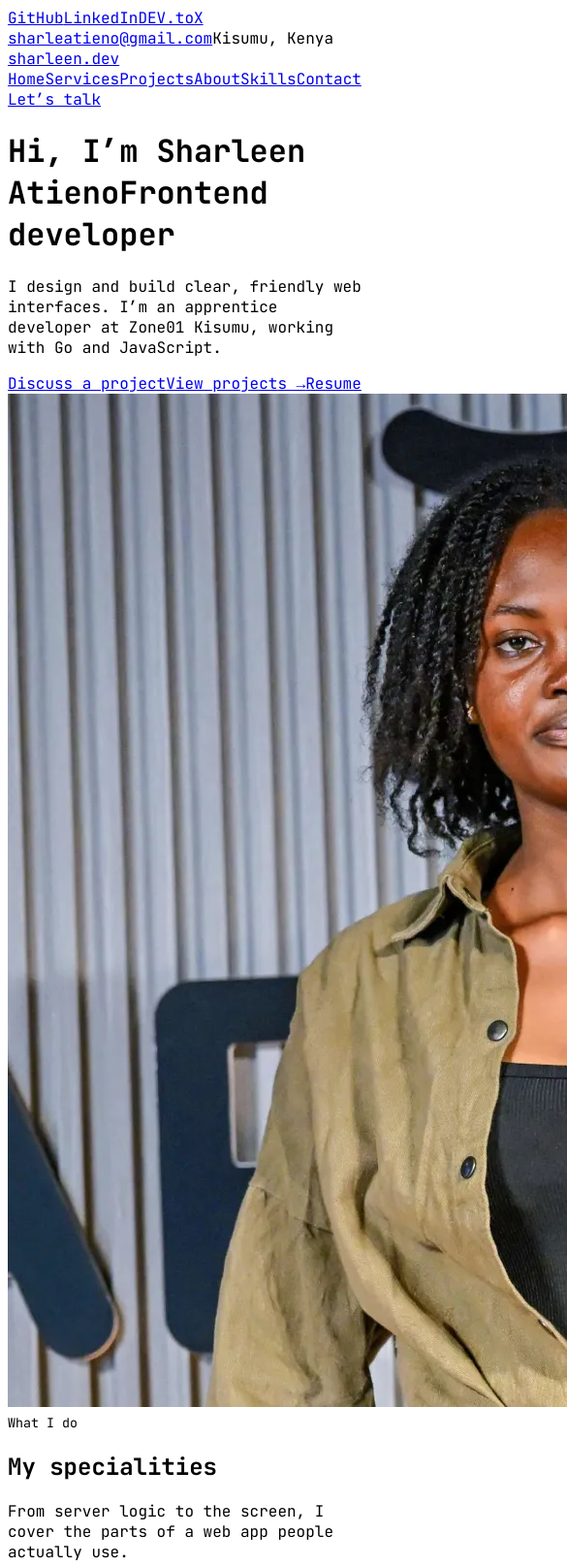
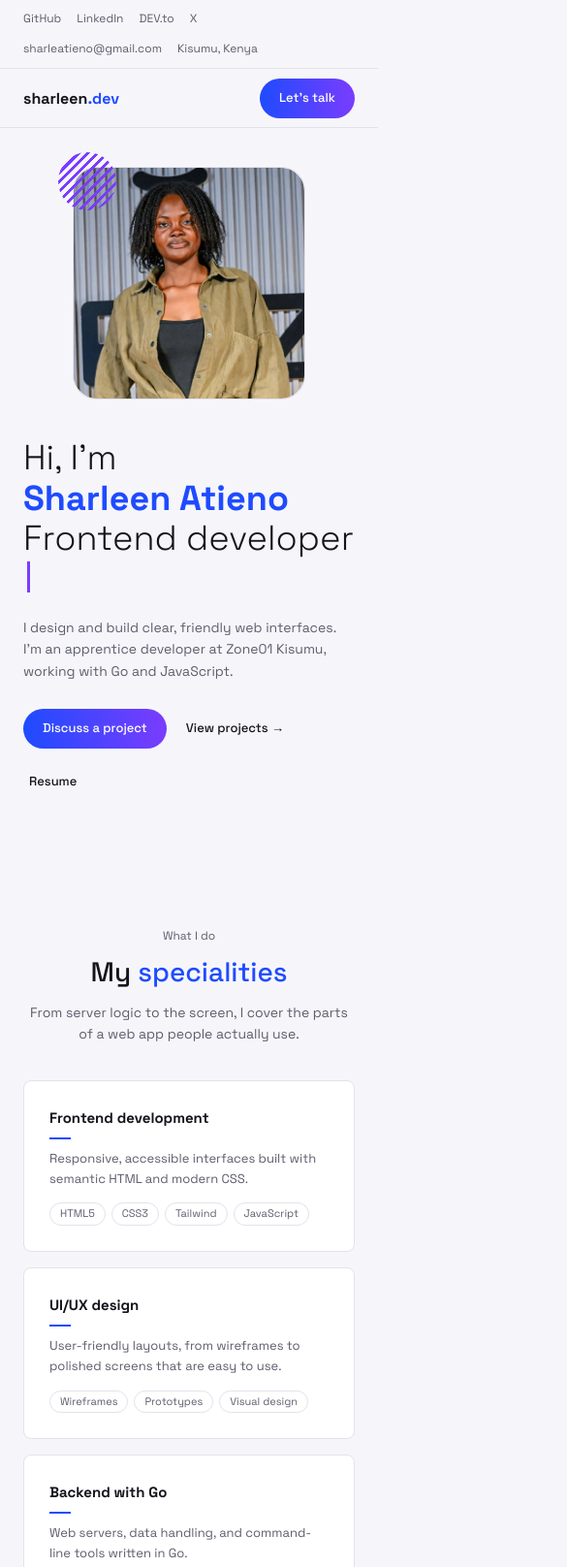
Before and after one commit to atienosharzy-boop/Portfolio, a plain HTML site: page index.html in a window 390 px wide. Shown: the top 1616 px of the page at 97% size, 585 px wide, since content can reach past the window. Drawn offline with Linux system fonts and the light colour scheme.

Commit message:
style: add light theme, layout and hover styles for portfolio

```diff
--- a/style.css
+++ b/style.css
@@ -1,94 +1,65 @@
-/* @import url('https://fonts.googleapis.com/css2?family=JetBrains+Mono:wght@300;400;600;700&display=swap');
-
-body {
-  font-family: 'JetBrains Mono', monospace;
-}
-
-/* Smooth Emerald Glow Effect */
-/*
-.emerald-border {
-  box-shadow: 0 0 20px rgba(16, 185, 129, 0.2);
-}
-
-.emerald-border:hover {
-  box-shadow: 0 0 28px rgba(16, 185, 129, 0.35);
-}
-
-.emerald-text-glow {
-  text-shadow: 0 0 12px rgba(52, 211, 153, 0.6);
-}
-
-/* Background Grid Pattern */
-/*
-.bg-grid-pattern {
-  background-image: radial-gradient(rgba(16, 185, 129, 0.12) 1px, transparent 1px);
-  background-size: 28px 28px;
-}
-
-/* Custom Scrollbar */
-/*S
-::-webkit-scrollbar {
-  width: 10px;
-}
-
-::-webkit-scrollbar-track {
-  background: #090d16;
-}
-
-::-webkit-scrollbar-thumb {
-  background: #1e293b;
-  border-radius: 6px;
-}
-
-::-webkit-scrollbar-thumb:hover {
-  background: #10b981;
-} */
-
-
-@import url('https://fonts.googleapis.com/css2?family=JetBrains+Mono:wght@300;400;600;700&display=swap');
-
-body {
-  font-family: 'JetBrains Mono', monospace;
-}
-
-/* Smooth Emerald Glow Effect */
-.emerald-border {
-  box-shadow: 0 0 20px rgba(16, 185, 129, 0.2);
-}
-
-.emerald-border:hover {
-  box-shadow: 0 0 28px rgba(16, 185, 129, 0.35);
-}
-
-.emerald-text-glow {
-  text-shadow: 0 0 12px rgba(52, 211, 153, 0.6);
-}
-
-/* Background Grid Pattern */
-.bg-grid-pattern {
-  background-image: radial-gradient(rgba(16, 185, 129, 0.12) 1px, transparent 1px);
-  background-size: 28px 28px;
-}
-
-/* Custom Scrollbar */
-::-webkit-scrollbar {
-  width: 10px;
-}
-
-::-webkit-scrollbar-track {
-  background: #090d16;
-}
-
-::-webkit-scrollbar-thumb {
-  background: #1e293b;
-  border-radius: 6px;
-}
-
-::-webkit-scrollbar-thumb:hover {
-  background: #10b981;
-}
-
-/* Smooth anchor scrolling, offset for sticky header */
-html { scroll-behavior: smooth; }
-section[id] { scroll-margin-top: 90px; }
-@media (prefers-reduced-motion: reduce) { html { scroll-behavior: auto; } }
+:root{--bg:#f6f6fa;--panel:#ffffff;--line:#e2e2ec;--text:#14141c;--muted:#5d5d6e;--blue:#1f4bff;--violet:#7a3cff;--grad:linear-gradient(90deg,var(--blue),var(--violet));
+color-scheme:light;box-sizing:border-box;padding-top:env(safe-area-inset-top,0px);padding-bottom:env(safe-area-inset-bottom,0px)}
+.grid.g4{grid-template-columns:repeat(2,1fr)}
+*{box-sizing:border-box}html{scroll-behavior:smooth;scroll-padding-top:70px}
+body{margin:0;background:var(--bg);color:var(--text);font-family:"Space Grotesk",system-ui,sans-serif;line-height:1.6}
+a{color:inherit;text-decoration:none}
+:focus-visible{outline:2px solid var(--blue);outline-offset:3px}
+.wrap{max-width:1000px;margin:0 auto;padding:0 24px}
+.top{border-bottom:1px solid var(--line);font-size:12px;color:var(--muted)}
+.top .wrap{display:flex;justify-content:space-between;gap:12px;flex-wrap:wrap;padding-top:10px;padding-bottom:10px}
+.top a:hover{color:var(--text)}.soc,.info{display:flex;gap:16px;flex-wrap:wrap}
+nav{position:sticky;top:0;z-index:5;background:var(--bg);border-bottom:1px solid var(--line)}
+nav .wrap{display:flex;align-items:center;justify-content:space-between;gap:16px;height:60px}
+.logo{font-weight:700}.logo span{color:var(--blue)}
+.links{display:flex;gap:26px;font-size:13px;color:var(--muted)}.links a:hover{color:var(--text)}
+.btn{display:inline-block;padding:10px 20px;border-radius:999px;background:var(--grad);color:#fff;font-size:13px;font-weight:500}
+.btn.ghost{background:none;color:var(--text);padding-left:6px}
+.hero{padding:80px 0 60px}
+.hero .wrap{display:grid;grid-template-columns:1.2fr 1fr;gap:40px;align-items:center}
+h1{font-weight:300;font-size:clamp(36px,6vw,54px);line-height:1.15;margin:0 0 18px}
+h1 b{display:block;font-weight:700;color:var(--blue)}
+.hero p{color:var(--muted);max-width:44ch;font-size:14px}
+.cta{display:flex;align-items:center;gap:14px;margin-top:28px;flex-wrap:wrap}
+.photo{position:relative;aspect-ratio:1;max-width:340px;margin:0 auto;width:100%;border-radius:24px;border:1px solid var(--line);background:radial-gradient(circle at 30% 20%,#243cff55,transparent 60%),var(--panel);display:grid;place-items:center;font-size:96px;font-weight:700;color:var(--blue)}
+.badge{position:absolute;right:-14px;bottom:24px;width:96px;height:96px;border-radius:50%;border:1px solid var(--violet);background:var(--bg);display:grid;place-items:center;text-align:center;font-size:11px;line-height:1.3;color:var(--text);padding:10px}
+section{padding:64px 0}
+.head{text-align:center;margin-bottom:36px}
+.head small{color:var(--muted);font-size:12px}
+h2{font-weight:500;font-size:28px;margin:4px 0 8px}h2 b{color:var(--blue);font-weight:500}
+.head p{color:var(--muted);font-size:14px;max-width:52ch;margin:0 auto}
+.grid{display:grid;grid-template-columns:repeat(3,1fr);gap:16px}
+.card{background:var(--panel);border:1px solid var(--line);padding:26px;border-radius:8px}
+.card h3{margin:0 0 6px;font-size:15px}.card h3::after{content:"";display:block;width:22px;height:2px;background:var(--blue);margin-top:8px}
+.card p{color:var(--muted);font-size:13px;margin:10px 0 0}
+.card .tags{display:flex;gap:6px;flex-wrap:wrap;margin-top:14px}
+.tags span{font-size:11px;border:1px solid var(--line);border-radius:999px;padding:2px 10px;color:var(--muted)}
+.steps{display:grid;grid-template-columns:repeat(4,1fr);gap:16px}
+.steps .card{text-align:center}.steps .card h3::after{margin:8px auto 0}
+.chips{display:flex;flex-wrap:wrap;gap:10px;justify-content:center}
+.chips span{padding:8px 18px;border-radius:999px;background:var(--panel);border:1px solid var(--line);font-size:13px}
+.contact{text-align:center}
+.contact .cta{justify-content:center}
+footer{border-top:1px solid var(--line);padding:22px 0;text-align:center;color:var(--muted);font-size:12px}
+@media(max-width:800px){.hero .wrap{grid-template-columns:1fr}.photo{order:-1;max-width:240px;font-size:70px}.grid,.steps,.grid.g4{grid-template-columns:1fr}.links{display:none}.hero{padding-top:40px}}
+.typed{display:block;min-height:1.2em}
+.caret{display:inline-block;width:3px;height:.9em;background:var(--violet);margin-left:4px;vertical-align:-.08em;animation:bl 1s steps(1) infinite}
+@keyframes bl{50%{opacity:0}}
+@keyframes fl{50%{transform:translateY(-10px)}}
+.rv{opacity:0;transform:translateY(24px);transition:opacity .7s ease,transform .7s ease}
+.rv.in{opacity:1;transform:none}
+.card{transition:transform .25s ease,border-color .25s ease,box-shadow .25s ease}
+.card:hover{transform:translateY(-6px);border-color:var(--blue);box-shadow:0 14px 30px -14px #1f4bff77}
+.photo{transition:transform .15s ease-out;will-change:transform}
+.badge{animation:fl 4s ease-in-out infinite}
+.orb{position:absolute;top:-16px;left:-16px;width:60px;height:60px;border-radius:50%;background:repeating-linear-gradient(135deg,var(--violet) 0 3px,transparent 3px 7px);animation:fl 5s ease-in-out infinite}
+.links a{position:relative}.links a.on{color:var(--text)}
+.links a::after{content:"";position:absolute;left:0;bottom:-6px;height:2px;width:100%;background:var(--grad);transform:scaleX(0);transform-origin:left;transition:transform .25s}
+.links a:hover::after,.links a.on::after{transform:scaleX(1)}
+.chips span{transition:transform .2s,background .2s,color .2s;cursor:default}
+.chips span:hover{transform:translateY(-3px) scale(1.06);background:var(--grad);color:#fff;border-color:transparent}
+.btn{transition:transform .2s,box-shadow .2s}.btn:hover{transform:translateY(-2px);box-shadow:0 10px 22px -8px #4b3cff99}
+.bar{position:fixed;top:0;left:0;height:3px;width:0;background:var(--grad);z-index:10}
+@media(prefers-reduced-motion:reduce){html{scroll-behavior:auto}.rv{opacity:1;transform:none;transition:none}.badge,.orb,.caret{animation:none}.card,.photo,.btn,.chips span{transition:none}}
+.photo img{width:100%;height:100%;object-fit:cover;border-radius:inherit;display:block}
+.photo .orb{z-index:1}
```
